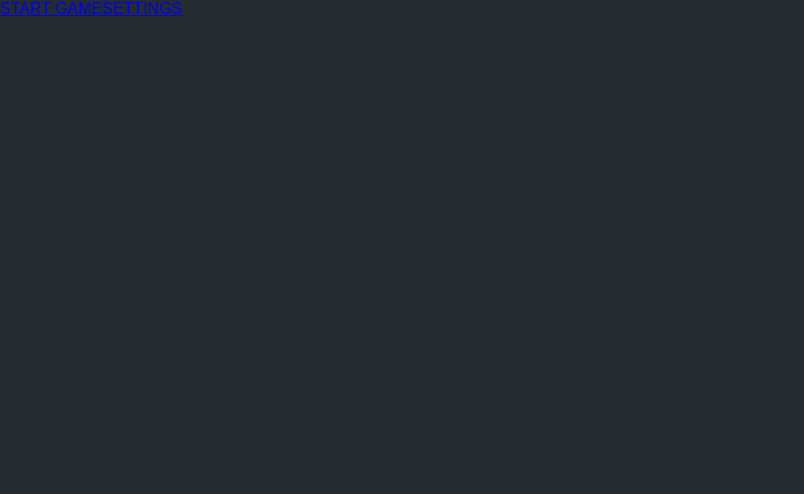
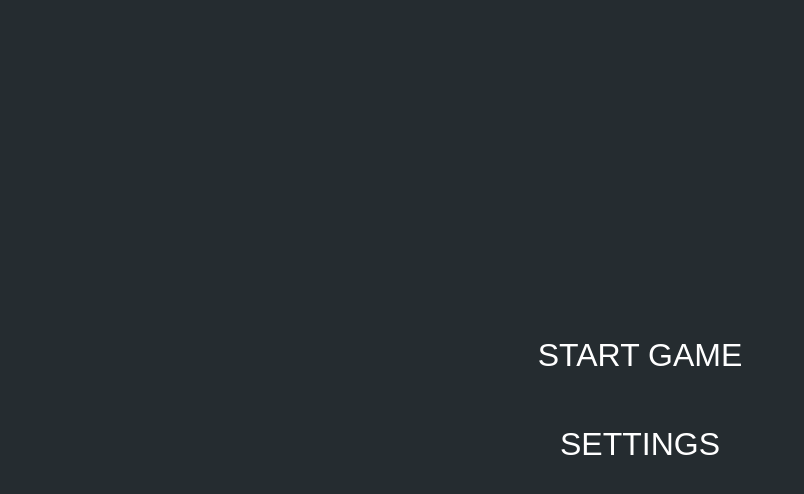
Before and after one commit to alishermuhamed/math-trainer, a React app: page /#/ in a window 1280 px wide. Shown: the top 494 px of the page, without its empty margins (0-804 px from the left). Built offline with nearby package versions, Linux system fonts and the light colour scheme.

Commit message:
Use flexbox layout

```diff
--- a/src/index.css
+++ b/src/index.css
@@ -5,5 +5,36 @@ html, body {
   background: #252C30;
   color: #ffffff;
   font-family: Arial, Helvetica, sans-serif;
+  font-size: x-large;
+}
 
+.container {
+  height: 100%;
+  display: flex;
+  flex-direction: column;
+  justify-content: center;
+  align-items: center;
 }
+
+.link {
+  color: #ffffff;
+  text-decoration: none;
+  margin: 2%;
+}
+
+.large-text {
+  font-size: xx-large;
+}
+
+.user-input {
+  margin-top: 2%;
+  font-size: xx-large;
+  color: #ffffff;
+  text-align: center;
+  background: #252C30;
+  border: none;
+}
+
+.user-input:focus {
+  outline: none;
+}
--- a/src/index.html
+++ b/src/index.html
@@ -9,7 +9,7 @@
 </head>
 
 <body>
-  <div id="root"></div>
+  <div id="root" class="container"></div>
 </body>
 
 </html>
```
